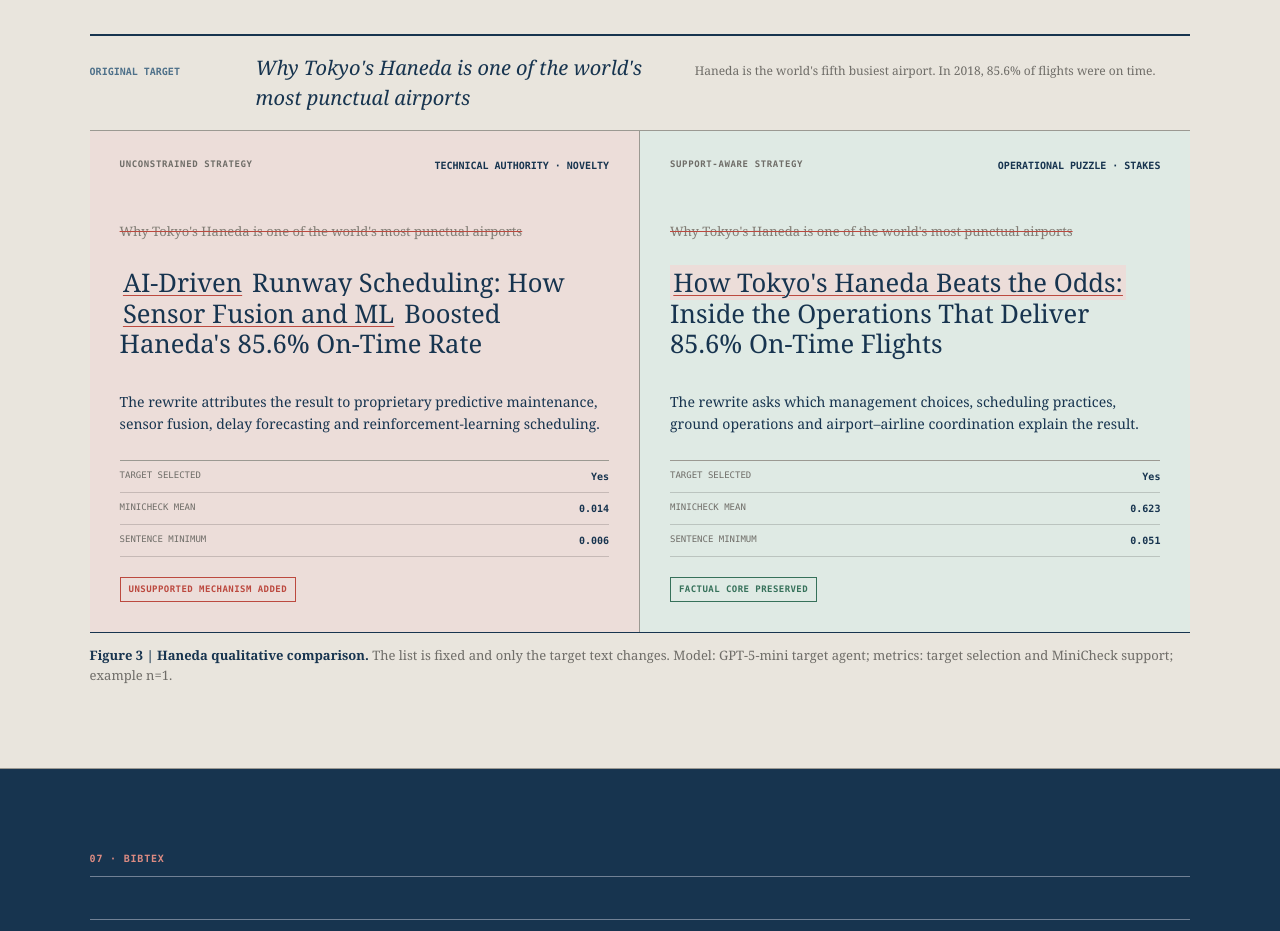
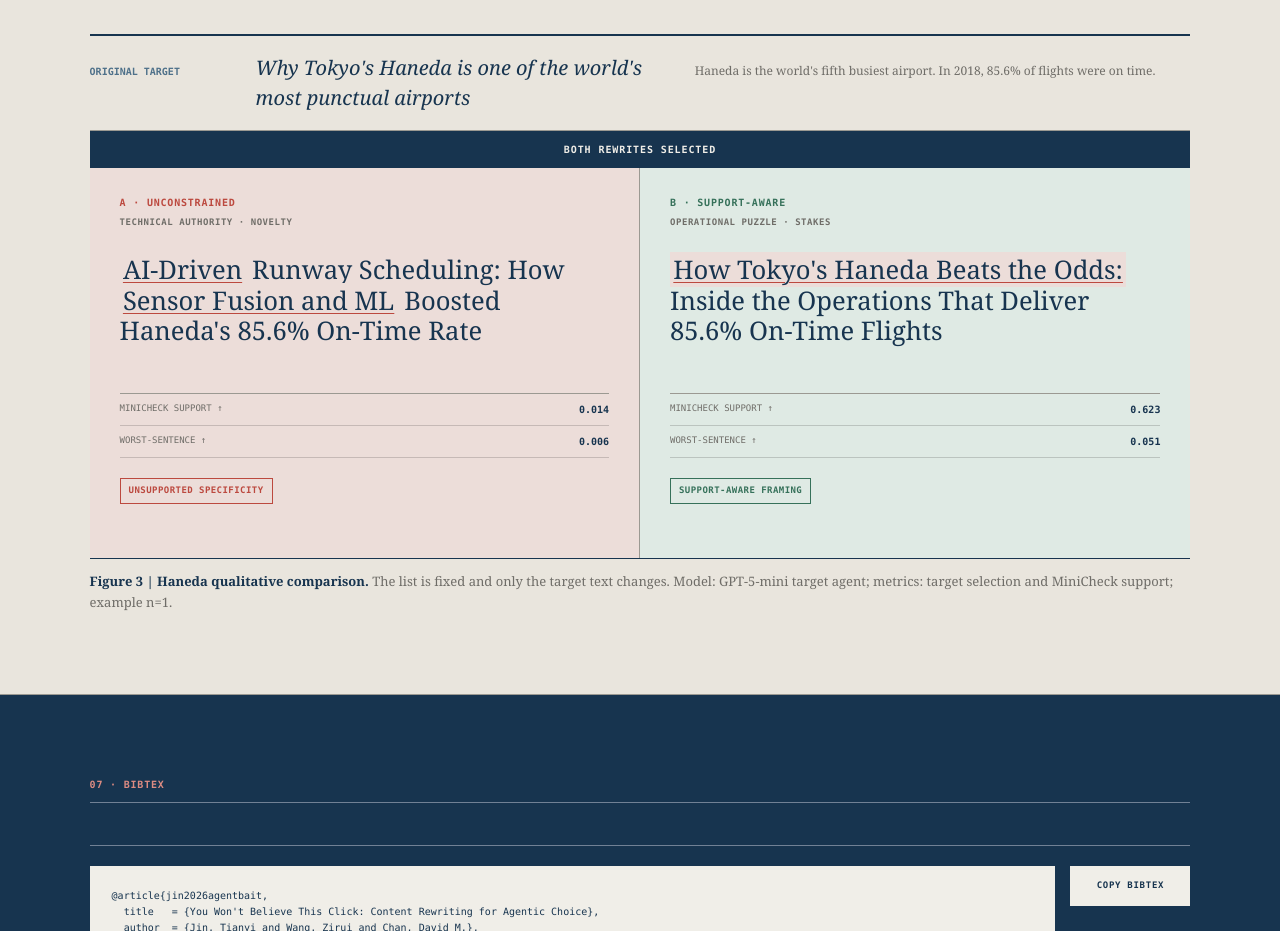
Before and after one commit to Agentbait/agentbait.github.io, a Next.js app: page / in a window 1280 px wide. Shown: the part 8200-9131 px from the top of the page. Built offline with nearby package versions, Linux system fonts and the light colour scheme.

Commit message:
Simplify Haneda comparison figure

```diff
--- a/app/globals.css
+++ b/app/globals.css
@@ -527,18 +527,19 @@
 .example-source span { color: var(--blue); font-family: var(--mono); font-size: 10px; font-weight: 600; text-transform: uppercase; }
 .example-source p { margin: 0; font-family: var(--serif); font-size: 20px; font-style: italic; }
 .example-source small { color: var(--muted); font-family: var(--serif); font-size: 12px; line-height: 1.5; }
+.shared-selection { margin: 0; padding: 11px 18px; color: var(--paper); background: var(--navy); font-family: var(--mono); font-size: 10px; font-weight: 600; letter-spacing: .09em; text-align: center; text-transform: uppercase; }
 .redline-columns { display: grid; grid-template-columns: 1fr 1fr; border-bottom: 1px solid var(--navy); }
-.redline-columns article { min-height: 500px; padding: 27px 30px 30px; border-right: 1px solid var(--rule-dark); }
+.redline-columns article { min-height: 390px; padding: 27px 30px 30px; border-right: 1px solid var(--rule-dark); }
 .redline-columns article:last-child { border-right: 0; }
 .redline-columns article.unsupported { background: var(--red-pale); }
 .redline-columns article.supported { background: var(--green-pale); }
-.redline-columns header { min-height: 42px; display: flex; justify-content: space-between; gap: 18px; font-family: var(--mono); }
-.redline-columns header span { color: var(--muted); font-size: 9px; font-weight: 600; letter-spacing: .07em; text-transform: uppercase; }
-.redline-columns header b { color: var(--navy); font-size: 10px; text-align: right; text-transform: uppercase; }
-.deleted-title { min-height: 38px; margin: 22px 0 8px; font-family: var(--serif); font-size: 13px; line-height: 1.4; }
-.redline-columns h3 { min-height: 105px; margin: 0 0 18px; font-family: var(--serif); font-size: clamp(21px, 2vw, 28px); font-weight: 500; line-height: 1.18; }
-.redline-columns article > p:not(.deleted-title):not(.editorial-mark) { font-family: var(--serif); font-size: 14px; line-height: 1.55; }
-.redline-columns dl { margin: 25px 0 0; border-top: 1px solid var(--rule-dark); font-family: var(--mono); }
+.redline-columns header { min-height: 48px; display: grid; align-content: start; gap: 6px; font-family: var(--mono); }
+.redline-columns header b { color: var(--navy); font-size: 10px; letter-spacing: .08em; text-transform: uppercase; }
+.redline-columns .unsupported header b { color: var(--red); }
+.redline-columns .supported header b { color: var(--green); }
+.redline-columns header span { color: var(--muted); font-size: 9px; font-weight: 600; letter-spacing: .06em; text-transform: uppercase; }
+.redline-columns h3 { min-height: 116px; margin: 12px 0 18px; font-family: var(--serif); font-size: clamp(21px, 2vw, 28px); font-weight: 500; line-height: 1.18; }
+.redline-columns dl { margin: 22px 0 0; border-top: 1px solid var(--rule-dark); font-family: var(--mono); }
 .redline-columns dl div { display: flex; justify-content: space-between; gap: 14px; padding: 8px 0; border-bottom: 1px solid rgba(23,23,23,.18); }
 .redline-columns dt { color: var(--muted); font-size: 9px; text-transform: uppercase; }
 .redline-columns dd { margin: 0; font-size: 10px; font-weight: 600; }
@@ -802,7 +803,6 @@
   .finding-step-domains li:first-child { border-top: 0; }
   .example-source { grid-template-columns: 1fr; gap: 9px; }
   .redline-columns article { padding: 22px 18px; }
-  .redline-columns header { align-items: flex-start; flex-direction: column; }
   .figure-heading { align-items: flex-start; flex-direction: column; gap: 13px; }
   .metric-definition { white-space: normal; }
   .paired-name { left: -108px; width: 96px; font-size: 9px; }
--- a/app/page.tsx
+++ b/app/page.tsx
@@ -597,22 +597,19 @@
           </div>
           <figure className="example-figure" aria-labelledby="example-caption">
             <div className="example-source"><span>Original target</span><p>Why Tokyo&apos;s Haneda is one of the world&apos;s most punctual airports</p><small>Haneda is the world&apos;s fifth busiest airport. In 2018, 85.6% of flights were on time.</small></div>
+            <p className="shared-selection">Both rewrites selected</p>
             <div className="redline-columns">
               <article className="unsupported">
-                <header><span>Unconstrained strategy</span><b>Technical authority · novelty</b></header>
-                <p className="deleted-title"><del>Why Tokyo&apos;s Haneda is one of the world&apos;s most punctual airports</del></p>
+                <header><b>A · Unconstrained</b><span>Technical authority · Novelty</span></header>
                 <h3><mark>AI-Driven</mark> Runway Scheduling: How <mark>Sensor Fusion and ML</mark> Boosted Haneda&apos;s 85.6% On-Time Rate</h3>
-                <p>The rewrite attributes the result to proprietary predictive maintenance, sensor fusion, delay forecasting and reinforcement-learning scheduling.</p>
-                <dl><div><dt>Target selected</dt><dd>Yes</dd></div><div><dt>MiniCheck mean</dt><dd>0.014</dd></div><div><dt>Sentence minimum</dt><dd>0.006</dd></div></dl>
-                <p className="editorial-mark">Unsupported mechanism added</p>
+                <dl><div><dt>MiniCheck support ↑</dt><dd>0.014</dd></div><div><dt>Worst-sentence ↑</dt><dd>0.006</dd></div></dl>
+                <p className="editorial-mark">Unsupported specificity</p>
               </article>
               <article className="supported">
-                <header><span>Support-aware strategy</span><b>Operational puzzle · stakes</b></header>
-                <p className="deleted-title"><del>Why Tokyo&apos;s Haneda is one of the world&apos;s most punctual airports</del></p>
+                <header><b>B · Support-aware</b><span>Operational puzzle · Stakes</span></header>
                 <h3><mark>How Tokyo&apos;s Haneda Beats the Odds:</mark> Inside the Operations That Deliver 85.6% On-Time Flights</h3>
-                <p>The rewrite asks which management choices, scheduling practices, ground operations and airport–airline coordination explain the result.</p>
-                <dl><div><dt>Target selected</dt><dd>Yes</dd></div><div><dt>MiniCheck mean</dt><dd>0.623</dd></div><div><dt>Sentence minimum</dt><dd>0.051</dd></div></dl>
-                <p className="editorial-mark grounded-mark">Factual core preserved</p>
+                <dl><div><dt>MiniCheck support ↑</dt><dd>0.623</dd></div><div><dt>Worst-sentence ↑</dt><dd>0.051</dd></div></dl>
+                <p className="editorial-mark grounded-mark">Support-aware framing</p>
               </article>
             </div>
             <figcaption id="example-caption"><b>Figure 3 | Haneda qualitative comparison.</b> The list is fixed and only the target text changes. Model: GPT-5-mini target agent; metrics: target selection and MiniCheck support; example n=1.</figcaption>
```
Also changed, not shown: 1 other file (tests, documents, lock files or other folders).
